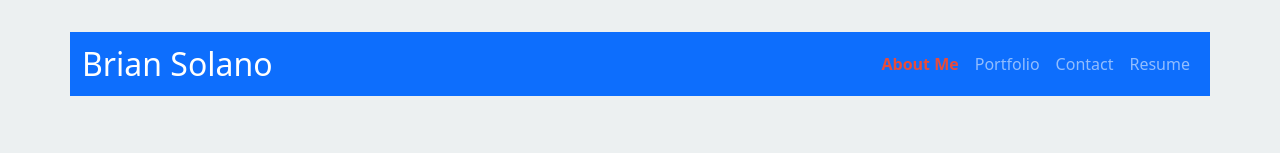
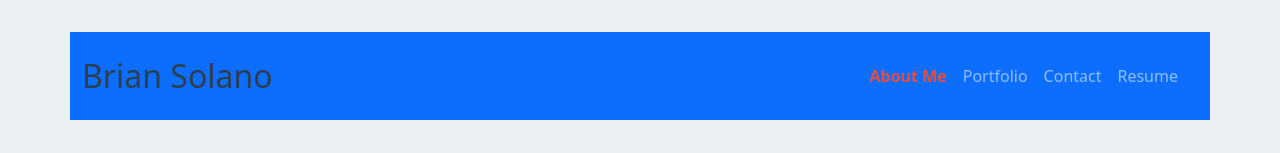
Before and after one commit to brolano/React-Portfolio, a React (Vite) app in the folder react-portfolio/: page /about in a window 1280 px wide. Shown: the top 153 px of the page. Built offline with nearby package versions, Linux system fonts and the light colour scheme.

Commit message:
added navigation component and revised header javascript

```diff
--- a/react-portfolio/src/components/Header.jsx
+++ b/react-portfolio/src/components/Header.jsx
@@ -1,37 +1,14 @@
-import { NavLink } from 'react-router-dom'
+import Navigation from './Navigation'
 
 function Header() {
   return (
     <header className="bg-primary">
-      <nav className="navbar navbar-expand-lg navbar-dark">
-        <div className="container">
+      <div className="container">
+        <div className="d-flex justify-content-between align-items-center py-3">
           <h1 className="navbar-brand fs-2 mb-0">Brian Solano</h1>
-          <button
-            className="navbar-toggler"
-            type="button"
-            data-bs-toggle="collapse"
-            data-bs-target="#navbarNav"
-          >
-            <span className="navbar-toggler-icon"></span>
-          </button>
-          <div className="collapse navbar-collapse" id="navbarNav">
-            <ul className="navbar-nav ms-auto">
-              {[
-                ['About Me', '/about'],
-                ['Portfolio', '/portfolio'],
-                ['Contact', '/contact'],
-                ['Resume', '/resume'],
-              ].map(([title, url]) => (
-                <li className="nav-item" key={url}>
-                  <NavLink to={url} className="nav-link">
-                    {title}
-                  </NavLink>
-                </li>
-              ))}
-            </ul>
-          </div>
+          <Navigation />
         </div>
-      </nav>
+      </div>
     </header>
   )
 }
--- /dev/null
+++ b/react-portfolio/src/components/Navigation.jsx
@@ -0,0 +1,38 @@
+import { NavLink } from 'react-router-dom'
+
+function Navigation() {
+  const links = [
+    { title: 'About Me', path: '/about' },
+    { title: 'Portfolio', path: '/portfolio' },
+    { title: 'Contact', path: '/contact' },
+    { title: 'Resume', path: '/resume' }
+  ]
+
+  return (
+    <nav className="navbar navbar-expand-lg navbar-dark">
+      <div className="container">
+        <button
+          className="navbar-toggler"
+          type="button"
+          data-bs-toggle="collapse"
+          data-bs-target="#navbarNav"
+        >
+          <span className="navbar-toggler-icon"></span>
+        </button>
+        <div className="collapse navbar-collapse" id="navbarNav">
+          <ul className="navbar-nav ms-auto">
+            {links.map(({ title, path }) => (
+              <li className="nav-item" key={path}>
+                <NavLink to={path} className="nav-link">
+                  {title}
+                </NavLink>
+              </li>
+            ))}
+          </ul>
+        </div>
+      </div>
+    </nav>
+  )
+}
+
+export default Navigation
```
